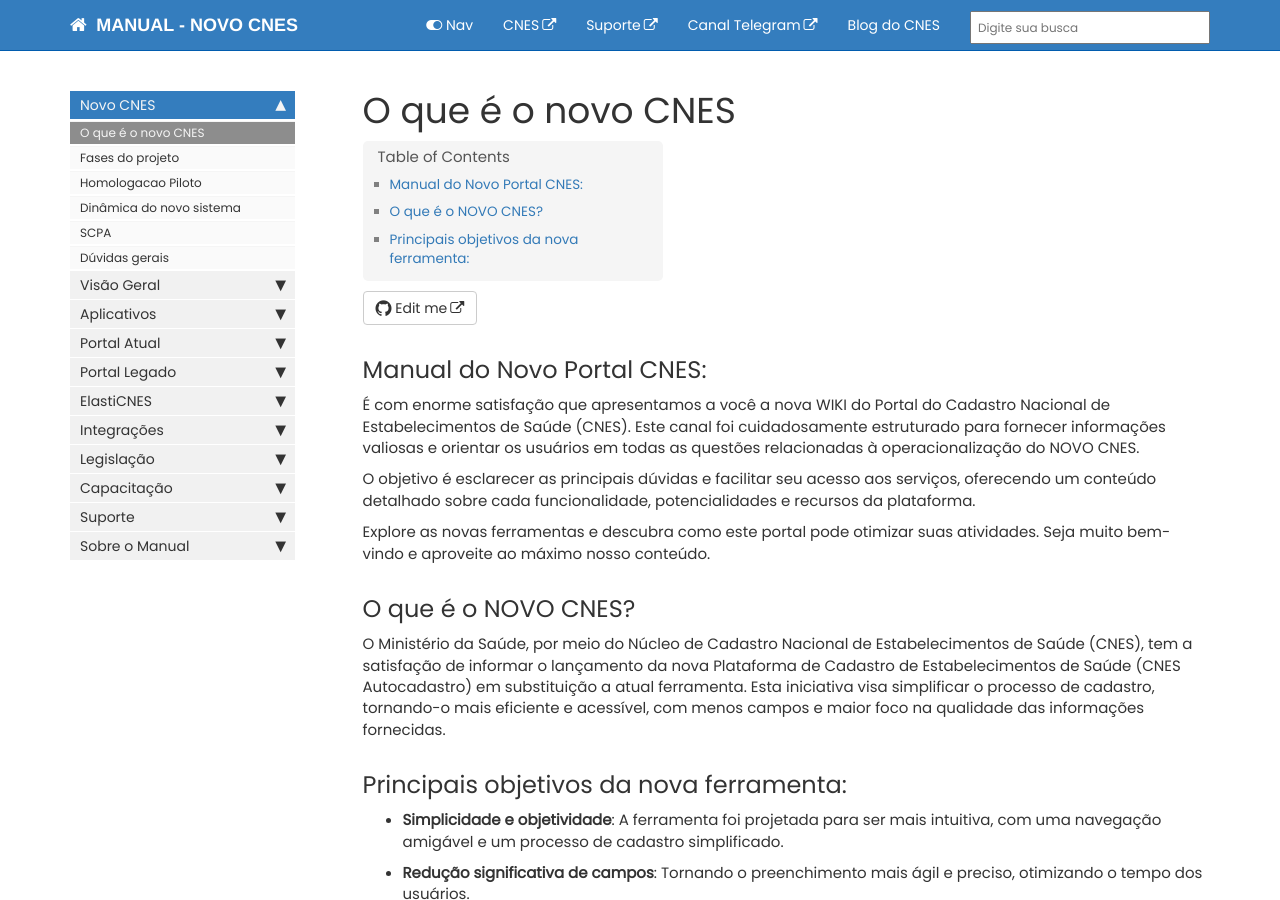
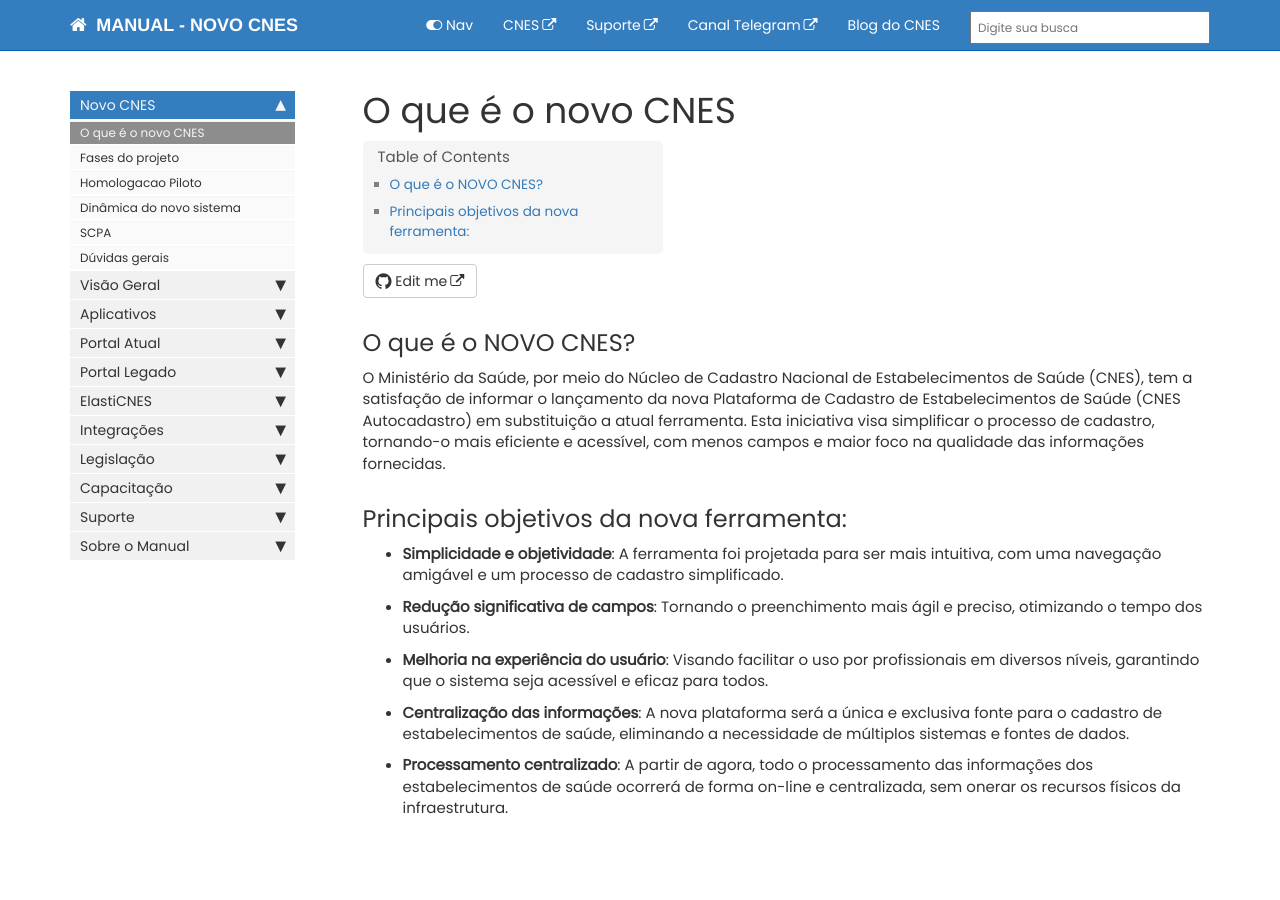
Before and after one commit to DRAC-CNES/Manual_CNES, a Jekyll site: the page built from Principal/Novo CNES/novocnes.md, in a window 1280 px wide and 900 px high. Built offline with Jekyll 4.4.1, drawn with Linux system fonts in a browser that asks for light colours; comment, search, counter and statistics services are not loaded.

Commit message:
newcommit

```diff
--- a/Principal/Novo CNES/novocnes.md
+++ b/Principal/Novo CNES/novocnes.md
@@ -7,15 +7,6 @@ summary:
 ---
 
 {% include estilos.html %}
-
-
-## Manual do Novo Portal CNES:
-
-É com enorme satisfação que apresentamos a você a nova WIKI do Portal do Cadastro Nacional de Estabelecimentos de Saúde (CNES). Este canal foi cuidadosamente estruturado para fornecer informações valiosas e orientar os usuários em todas as questões relacionadas à operacionalização do NOVO CNES.
-
-O objetivo é esclarecer as principais dúvidas e facilitar seu acesso aos serviços, oferecendo um conteúdo detalhado sobre cada funcionalidade, potencialidades e recursos da plataforma.
-
-Explore as novas ferramentas e descubra como este portal pode otimizar suas atividades. Seja muito bem-vindo e aproveite ao máximo nosso conteúdo.
 
 ## O que é o NOVO CNES?
 
```
